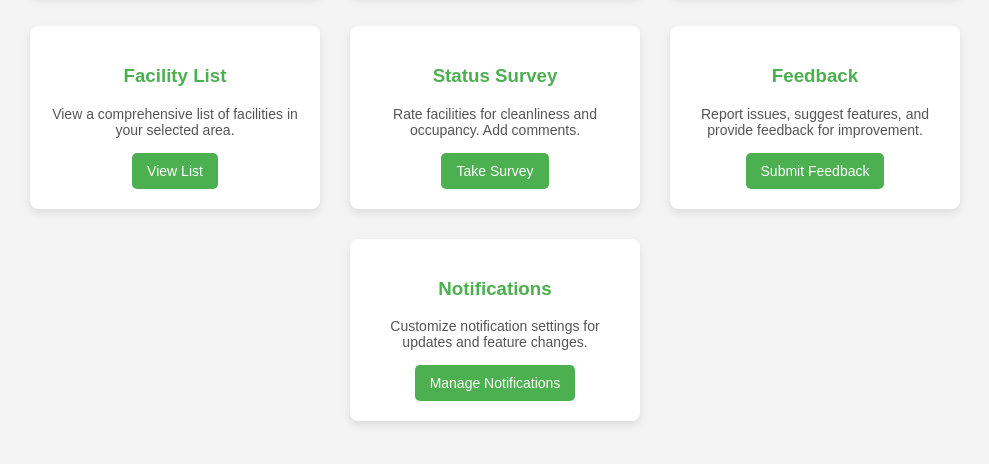
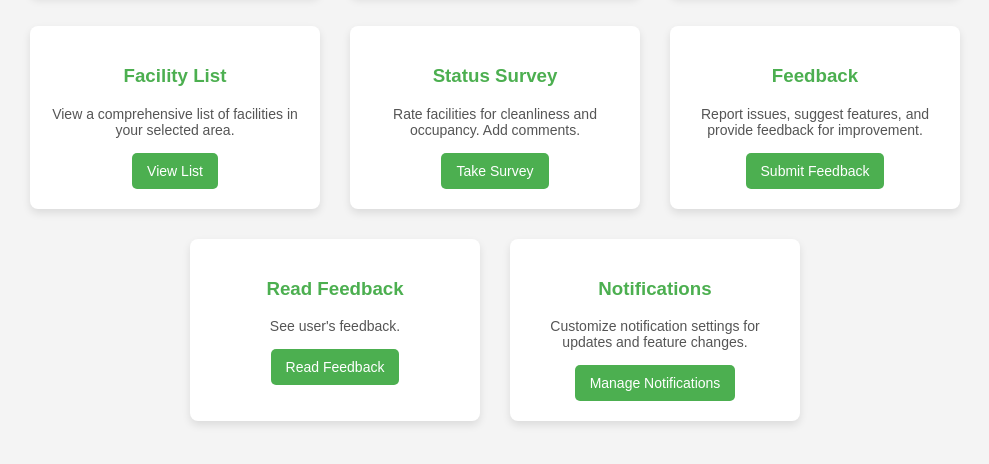
Before and after one commit to DanielAlexanderTorres817/WasteWise, a Flask app: page /dashboard in a window 1280 px wide. Shown: the part 279-743 px from the top of the page, without its empty margins (145-1134 px from the left). Run offline with Flask 3, Linux system fonts and the light colour scheme; the visitor is signed in with stand-in values (Sample User, id 1).

Commit message:
Users can now read all feedbacks
added a database table and new card to read all the user feedback

```diff
--- a/app.py
+++ b/app.py
@@ -3,7 +3,7 @@ from flask import Flask, jsonify, render_template, request
 from views import views
 import pandas as pd
 from flask_sqlalchemy import SQLAlchemy
-from models import db, Restroom
+from models import db, Restroom, Feedback
 from flask import redirect, url_for
 
 app = Flask(__name__)
@@ -226,7 +226,17 @@ def feedback():
 
 @app.route('/submit-feedback', methods=['POST'])
 def submit_feedback():
+    comments = request.form.get('comments')
+    if comments:
+        feedback_entry = Feedback(comments=comments)
+        db.session.add(feedback_entry)
+        db.session.commit()
     return render_template('feedback_submitted.html')
+
+@app.route('/feedback_list')
+def feedback_list():
+    feedback_entries = Feedback.query.order_by(Feedback.timestamp.desc()).all()
+    return render_template('feedback_list.html', feedback_entries=feedback_entries)
 
 if __name__ == "__main__":
     app.run(debug=True, port = 5000)
--- a/models.py
+++ b/models.py
@@ -7,6 +7,11 @@ class User(db.Model):
     id = db.Column(db.Integer, primary_key=True)
     username = db.Column(db.String(80), unique=True, nullable=False)
     password = db.Column(db.String(200), nullable=False)
+
+class Feedback(db.Model):
+    id = db.Column(db.Integer, primary_key=True)
+    comments = db.Column(db.Text, nullable=False)
+    timestamp = db.Column(db.DateTime, default=db.func.now())
 
 class Restroom(db.Model):
     __tablename__ = 'restrooms'  # Optional: explicitly name the table
--- a/templates/dashboard.html
+++ b/templates/dashboard.html
@@ -141,6 +141,13 @@
             <a href="/feedback">Submit Feedback</a>
         </div>
 
+        <!-- Read User Feedback -->
+        <div class="feature-card">
+            <h3>Read Feedback</h3>
+            <p>See user's feedback.</p>
+            <a href="/feedback_list">Read Feedback</a>
+        </div>
+
         <!-- Notification Settings -->
         <div class="feature-card">
             <h3>Notifications</h3>
--- a/templates/feedback.html
+++ b/templates/feedback.html
@@ -66,14 +66,14 @@
 </head>
 <body>
   <div class="survey-container">
-    <h1>Restroom Survey</h1>
+    <h1>WasteWise Feedback</h1>
     <form action="/submit-feedback" method="POST">
       <!-- Question -->
       <label for="comments">How are we doing?</label>
       <textarea id="comments" name="comments" placeholder="Write your comments here..."></textarea>
 
       <!-- Submit Button -->
-      <button type="submit">Submit Survey</button>
+      <button type="submit">Submit Feedback</button>
     </form>
   </div>
 </body>
```
Also changed, not shown: templates/feedback_list.html (added, +47 -0 lines).
